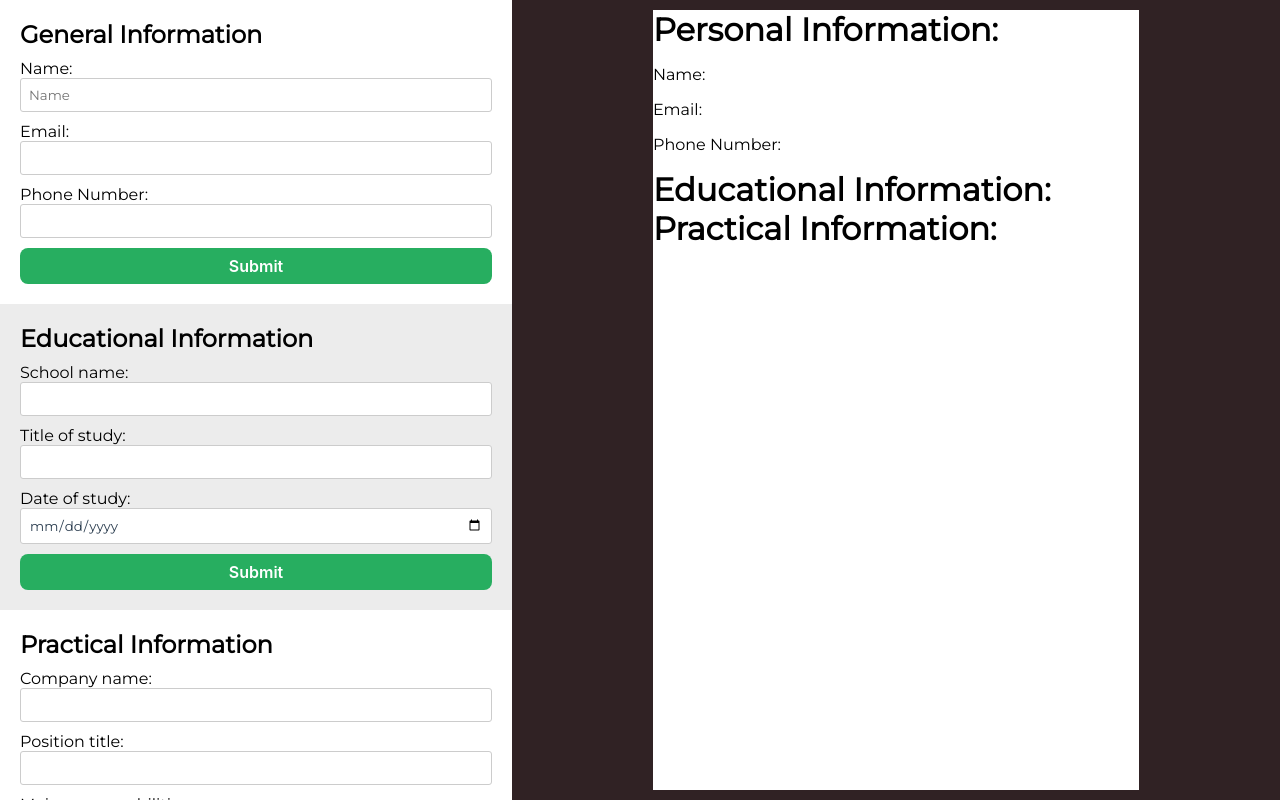
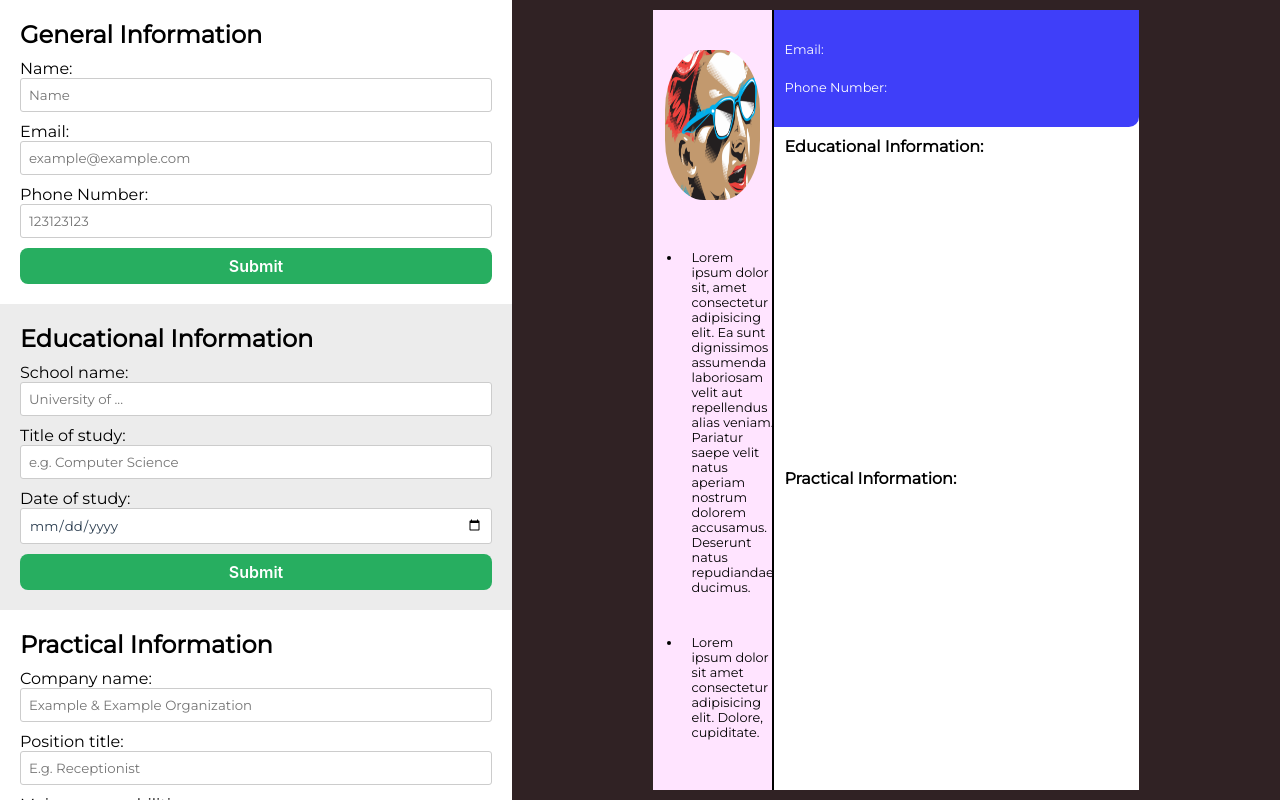
Before and after one commit to beMimg/cv-app, a React (Vite) app: page / in a window 1280 px wide. Built offline with nearby package versions, Linux system fonts and the light colour scheme.

Commit message:
style done

```diff
--- a/src/App.jsx
+++ b/src/App.jsx
@@ -2,6 +2,7 @@ import { useState } from "react";
 import { FormGeneralInfo } from "./FormGeneralInfo";
 import { DisplayStudyEditDelete, FormEducationalInfo } from "./EducationalInfo";
 import { DisplayJobEditDelete, FormPracticalInfo } from "./PracticalInfo";
+import logo from "./assets/rick.png";
 
 function App() {
   const [generalInfo, setGeneralInfo] = useState("");
@@ -98,30 +99,63 @@ function App() {
       </div>
       <div className="right-side-main">
         <div className="cv">
-          <h1>Personal Information:</h1>
-          <div>
-            <p>Name: {generalInfo.name}</p>
-            <p>Email: {generalInfo.email}</p>
-            <p>Phone Number: {generalInfo.phoneNumber}</p>
+          <section className="cv-left-side">
+            <img className="img-rick" src={logo}></img>
+
+            <ul>
+              <li>
+                Lorem ipsum dolor sit, amet consectetur adipisicing elit. Ea
+                sunt dignissimos assumenda laboriosam velit aut repellendus
+                alias veniam. Pariatur saepe velit natus aperiam nostrum dolorem
+                accusamus. Deserunt natus repudiandae ducimus.
+              </li>
+              <li>
+                Lorem ipsum dolor sit amet consectetur adipisicing elit. Dolore,
+                cupiditate.
+              </li>
+            </ul>
+          </section>
+          <div className="cv-right-side">
+            <section className="cv-section top">
+              <h1 id="name">{generalInfo.name}</h1>
+              <p id="email">
+                Email: <strong>{generalInfo.email}</strong>
+              </p>
+              <p>
+                Phone Number: <strong>{generalInfo.phoneNumber}</strong>
+              </p>
+            </section>
+            <section className="cv-section">
+              <h1 className="section-title">Educational Information:</h1>
+              {allStudies.map((study) => (
+                <ul key={study.id}>
+                  <li>
+                    {" "}
+                    <strong>{study.schoolName}</strong>
+                  </li>
+                  <p>{study.titleOfStudy}</p>
+                  <p>{study.dateOfStudy}</p>
+                </ul>
+              ))}
+            </section>
+            <section className="cv-section">
+              <h1 className="section-title">Practical Information:</h1>
+              {allJobs.map((job) => (
+                <div key={job.id}>
+                  <li>
+                    <strong>{job.positionTitle}</strong>
+                  </li>
+                  <p>{job.companyName}</p>
+
+                  <p>{job.mainResponsabilities}</p>
+                  <p>
+                    From:{job.startDate} To:
+                    {job.endDate}
+                  </p>
+                </div>
+              ))}
+            </section>
           </div>
-          <h1>Educational Information:</h1>
-          {allStudies.map((study) => (
-            <div key={study.id}>
-              <p>School:{study.schoolName}</p>
-              <p>Title:{study.titleOfStudy}</p>
-              <p>Date:{study.dateOfStudy}</p>
-            </div>
-          ))}
-          <h1>Practical Information:</h1>
-          {allJobs.map((job) => (
-            <div key={job.id}>
-              <p>Company name:{job.companyName}</p>
-              <p>Position title:{job.positionTitle}</p>
-              <p>Main responsabilities:{job.mainResponsabilities}</p>
-              <p>Start date: {job.startDate}</p>
-              <p>End date: {job.endDate}</p>
-            </div>
-          ))}
         </div>
       </div>
     </>
--- a/src/EducationalInfo.jsx
+++ b/src/EducationalInfo.jsx
@@ -31,6 +31,7 @@ export function FormEducationalInfo({ handleSubmit }) {
             id="school-name"
             value={schoolName}
             onChange={(e) => setSchoolName(e.target.value)}
+            placeholder="University of ..."
           />
         </div>
         <div>
@@ -41,6 +42,7 @@ export function FormEducationalInfo({ handleSubmit }) {
             id="title-of-study"
             value={titleOfStudy}
             onChange={(e) => setTitleOfStudy(e.target.value)}
+            placeholder="e.g. Computer Science"
           />
         </div>
         <div>
@@ -64,8 +66,8 @@ export function DisplayStudyEditDelete({ allStudies, onDelete, onEdit }) {
     <ul>
       {allStudies.map((study) => {
         return (
-          <div className="created-form">
-            <li key={study.id}>
+          <div key={study.id} className="created-form">
+            <li>
               <label htmlFor="school-name">School name:</label>
               <input
                 type="text"
@@ -80,7 +82,7 @@ export function DisplayStudyEditDelete({ allStudies, onDelete, onEdit }) {
               />
               <label htmlFor="date-of-study">Date of study:</label>
               <input
-                type="text"
+                type="date"
                 value={study.dateOfStudy}
                 onChange={(e) => onEdit("date-of-study", study.id, e)}
               />
--- a/src/FormGeneralInfo.jsx
+++ b/src/FormGeneralInfo.jsx
@@ -18,7 +18,9 @@ export function FormGeneralInfo({ handleSubmit }) {
     <div className="form-section">
       <h1 className="form-title">General Information</h1>
       {isSubmit ? (
-        <button onClick={() => setIsSubmit(false)}>Edit</button>
+        <button className="edit-btn" onClick={() => setIsSubmit(false)}>
+          Edit
+        </button>
       ) : (
         <form onSubmit={handleFormSubmit}>
           <div>
@@ -40,6 +42,7 @@ export function FormGeneralInfo({ handleSubmit }) {
               id="email"
               value={email}
               onChange={(e) => setEmail(e.target.value)}
+              placeholder="example@example.com"
             />
           </div>
           <div>
@@ -50,6 +53,7 @@ export function FormGeneralInfo({ handleSubmit }) {
               id="phone-number"
               value={phoneNumber}
               onChange={(e) => setPhoneNumber(e.target.value)}
+              placeholder="123123123"
             />
           </div>
           <button type="submit">Submit</button>
--- a/src/PracticalInfo.jsx
+++ b/src/PracticalInfo.jsx
@@ -35,6 +35,7 @@ export function FormPracticalInfo({ handleSubmit }) {
             type="text"
             value={companyName}
             onChange={(e) => setCompanyName(e.target.value)}
+            placeholder="Example & Example Organization"
           />
         </div>
         <div>
@@ -43,15 +44,15 @@ export function FormPracticalInfo({ handleSubmit }) {
             type="text"
             value={positionTitle}
             onChange={(e) => setPositionTitle(e.target.value)}
+            placeholder="E.g. Receptionist"
           />
         </div>
         <div className="responsabilities">
           <label htmlFor="main-responsabilities">Main responsabilities:</label>
           <textarea
-            cols="30"
-            rows="10"
             value={mainResponsabilities}
             onChange={(e) => setMainResponsabilities(e.target.value)}
+            placeholder="Showcase your relevant experience in previous roles"
           ></textarea>
         </div>
         <div>
--- a/src/index.css
+++ b/src/index.css
@@ -7,7 +7,7 @@ body {
   font-family: montserrat, arial, verdana;
 }
 
-ul {
+.left-side-main ul {
   list-style-type: none;
   margin: 0;
   padding: 0;
@@ -15,6 +15,7 @@ ul {
   flex-direction: column;
   gap: 20px;
 }
+
 h1,
 h2,
 h3,
@@ -30,7 +31,6 @@ h6 {
   width: 100%;
   margin: 0;
   padding: 0;
-  max-width: none;
   display: grid;
   grid-template-columns: 40% 60%;
 }
@@ -41,28 +41,14 @@ h6 {
   overflow: auto;
 }
 
-.right-side-main {
-  max-height: 100vh;
-  background-color: #302224;
-  padding: 10px;
-  display: flex;
-  align-items: center;
-  justify-content: center;
-}
-
-.cv {
-  background-color: white;
-  height: 100%;
-  width: 65%;
-}
-
-.left-side-main label {
+label {
   font-size: 1rem;
 }
 
 .responsabilities {
   display: flex;
   flex-direction: column;
+  max-width: 400px;
 }
 
 .responsabilities textarea {
@@ -74,6 +60,16 @@ form {
   flex-direction: column;
   gap: 10px;
 }
+
+.form-section {
+  background-color: white;
+  padding: 20px;
+}
+
+.form-section.middle {
+  background-color: rgb(236, 236, 236);
+}
+
 .form-title {
   margin-bottom: 10px;
   font-size: 1.5rem;
@@ -105,13 +101,48 @@ form button:hover {
   transition-duration: 0.35s;
 }
 
-.form-section {
-  background-color: white;
-  padding: 20px;
+.delete-btn {
+  background-color: #ae2727;
+  border-radius: 8px;
+  border-style: none;
+  color: #fff;
+  cursor: pointer;
+  font-family: Inter, -apple-system, system-ui, "Segoe UI", Helvetica, Arial,
+    sans-serif;
+  font-size: 16px;
+  font-weight: 600;
+  padding: 8px 15px;
+  position: relative;
+  transition: all 0.3s;
+  margin-top: 10px;
 }
 
-.form-section.middle {
-  background-color: rgb(236, 236, 236);
+.delete-btn:hover {
+  background-color: #841e1e;
+  transform: translateY(0);
+  transition-duration: 0.35s;
+}
+
+.edit-btn {
+  background-color: #aea727;
+  border-radius: 8px;
+  border-style: none;
+  color: #fff;
+  cursor: pointer;
+  font-family: Inter, -apple-system, system-ui, "Segoe UI", Helvetica, Arial,
+    sans-serif;
+  font-size: 16px;
+  font-weight: 600;
+  padding: 8px 15px;
+  position: relative;
+  transition: all 0.3s;
+  margin-top: 10px;
+}
+
+.edit-btn:hover {
+  background-color: #84711e;
+  transform: translateY(0);
+  transition-duration: 0.35s;
 }
 
 input {
@@ -137,24 +168,76 @@ input:focus {
   border-radius: 5px;
 }
 
-.delete-btn {
-  background-color: #ae2727;
-  border-radius: 8px;
-  border-style: none;
-  color: #fff;
-  cursor: pointer;
-  font-family: Inter, -apple-system, system-ui, "Segoe UI", Helvetica, Arial,
-    sans-serif;
-  font-size: 16px;
-  font-weight: 600;
-  padding: 8px 15px;
-  position: relative;
-  transition: all 0.3s;
-  margin-top: 10px;
+.right-side-main {
+  background-color: #302224;
+  padding: 10px;
+  display: flex;
+  align-items: center;
+  justify-content: center;
+  overflow: hidden;
+  max-height: 100vh;
 }
 
-.delete-btn:hover {
-  background-color: #841e1e;
-  transform: translateY(0);
-  transition-duration: 0.35s;
+.cv {
+  background-color: white;
+  height: 100%;
+  width: 65%;
+  display: grid;
+  grid-template-columns: 25% 75%;
+  overflow: hidden;
+  font-size: 0.8rem;
 }
+
+.cv-left-side {
+  border-right: 2px solid rgb(0, 0, 0);
+  border-left: 50% solid rgb(80, 80, 239);
+  background-color: rgb(255, 228, 255);
+  display: flex;
+  flex-direction: column;
+  justify-content: space-evenly;
+  align-items: center;
+}
+
+.cv-left-side ul {
+  display: flex;
+  flex-direction: column;
+  gap: 20px;
+}
+.cv-left-side li {
+  padding: 10px;
+}
+.cv-right-side {
+  display: grid;
+  grid-template-rows: 15% auto auto;
+  overflow: hidden;
+}
+
+.cv-section {
+  padding: 10px;
+  display: grid;
+}
+.cv-section-wrap {
+  display: grid;
+  grid-template-rows: repeat(auto-fit, minmax(10px, 1fr));
+  max-height: 400px;
+}
+.section-title {
+  font-size: 1rem;
+}
+.right-side-main ul {
+  margin: 0;
+}
+.right-side-main p {
+  margin: 0;
+}
+.cv-section.top {
+  background-color: rgb(63, 63, 249);
+  border: none;
+  color: white;
+  border-bottom-right-radius: 10px;
+}
+.img-rick {
+  width: 80%;
+  height: 150px;
+  border-radius: 40%;
+}
```
Also changed, not shown: src/assets/rick.png (added).
